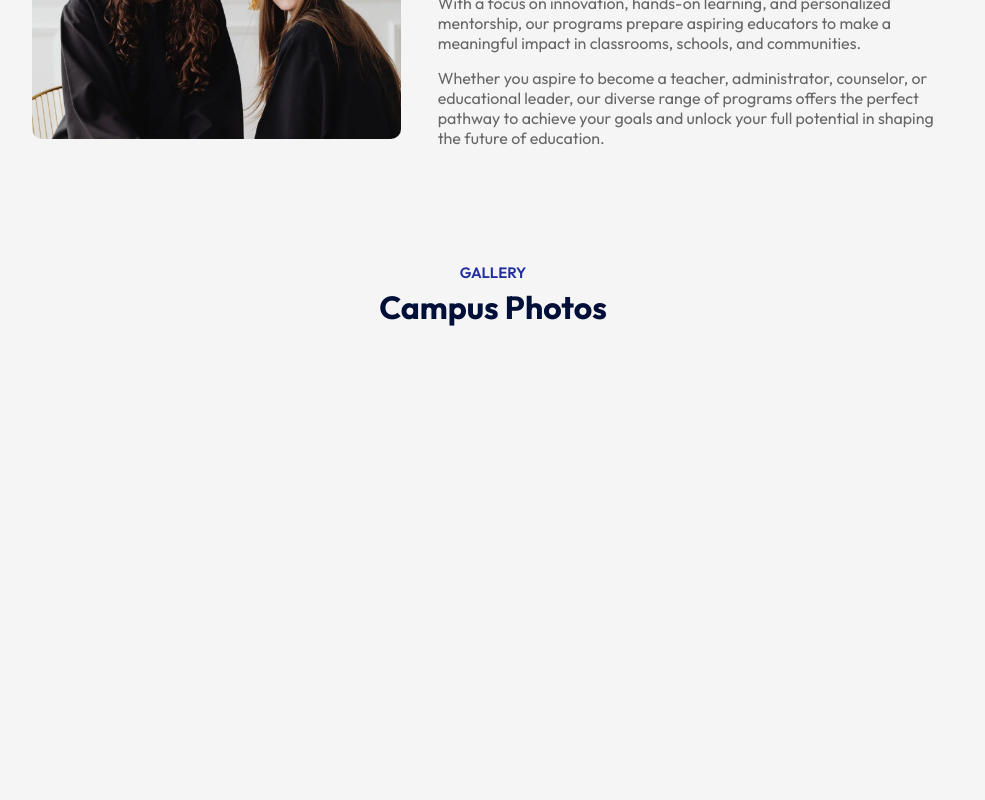
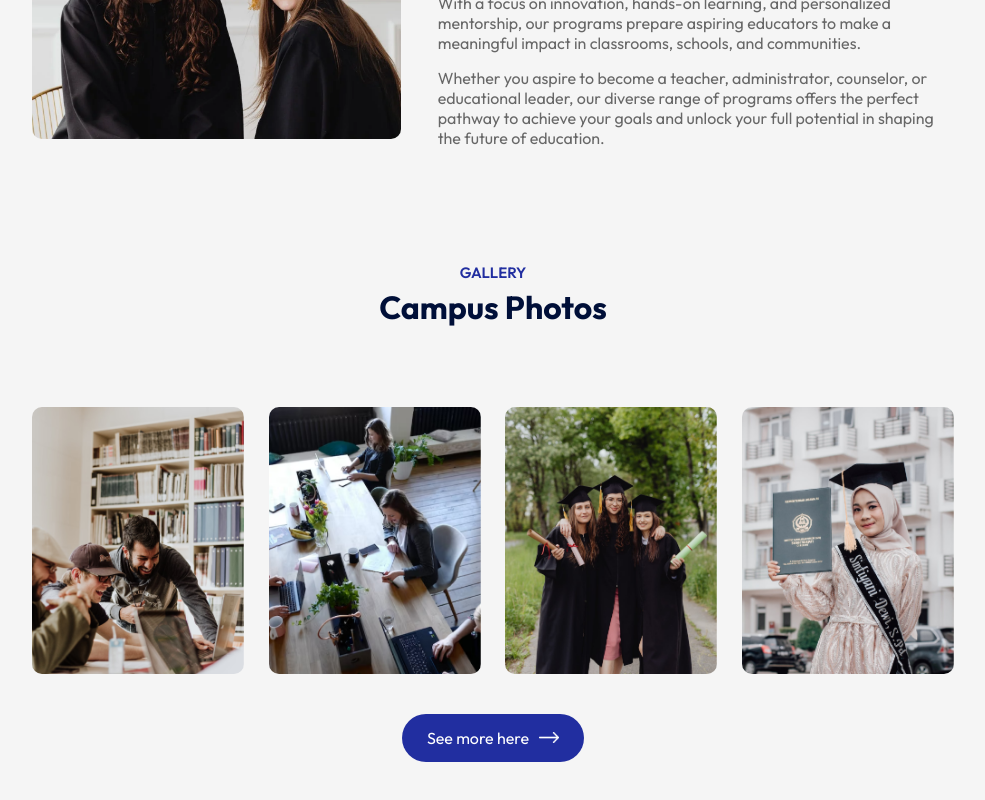
Before and after one commit to Rashijain2709/Edusity, a React (Vite) app: page / in a window 1280 px wide. Shown: the part 1635-2435 px from the top of the page, without its empty margins (147-1132 px from the left). Before the commit the page ends 1992 px from the top, so only its background shows below. Built offline with nearby package versions, Linux system fonts and the light colour scheme.

Commit message:
add Campus component

```diff
--- a/src/App.jsx
+++ b/src/App.jsx
@@ -7,6 +7,7 @@
 import Programs from "./Components/Programs/Programs";
 import Title from "./Components/Title/Title";
 import About from './Components/About/About';
+import Campus from './Components/Campus/Campus';
 
 const App = () => {
   return (
@@ -19,6 +20,7 @@
         <Programs />
         <About />
         <Title subTitle='GALLERY' title='Campus Photos'/>
+        <Campus />
       </div>
 
     </div>
--- /dev/null
+++ b/src/Components/Campus/Campus.css
@@ -0,0 +1,17 @@
+.campus {
+    margin: 80px auto;
+    width: 90%;
+    text-align: center;
+}
+
+.gallery {
+    display: flex;
+    align-items: center;
+    justify-content: space-between;
+    margin-bottom: 40px;
+}
+
+.gallery img {
+    width: 23%;
+    border-radius: 10px;
+}
--- /dev/null
+++ b/src/Components/Campus/Campus.jsx
@@ -0,0 +1,25 @@
+/* eslint-disable no-unused-vars */
+import React from 'react';
+/* eslint-enable no-unused-vars */
+import './Campus.css'
+import gallery_1 from '../../assets/Images/gallery-1.png'
+import gallery_2 from '../../assets/Images/gallery-2.png'
+import gallery_3 from '../../assets/Images/gallery-3.png'
+import gallery_4 from '../../assets/Images/gallery-4.png'
+import white_arrow from '../../assets/Images/white-arrow.png'
+
+const Campus = () => {
+  return (
+    <div className='campus'>
+        <div className="gallery">
+            <img src={gallery_1} alt="" />
+            <img src={gallery_2} alt="" />
+            <img src={gallery_3} alt="" />
+            <img src={gallery_4} alt="" />
+        </div>
+        <button className='btn dark-btn'>See more here <img src={white_arrow} alt="" /></button>
+    </div>
+  )
+}
+
+export default Campus
--- a/src/Components/Navbar/Navbar.jsx
+++ b/src/Components/Navbar/Navbar.jsx
@@ -1,6 +1,4 @@
-/* eslint-disable no-unused-vars */
-import React, { useEffect, useState } from 'react';
-/* eslint-enable no-unused-vars */
+import { useEffect, useState } from 'react';
 import './Navbar.css'
 import logo from '../../assets/Images/logo.png'
 
--- a/src/index.css
+++ b/src/index.css
@@ -41,3 +41,8 @@
   width: 20px;
   margin-left: 10px;
 }
+
+.btn.dark-btn {
+  background: #212EA0;
+  color: #fff;
+}
```
